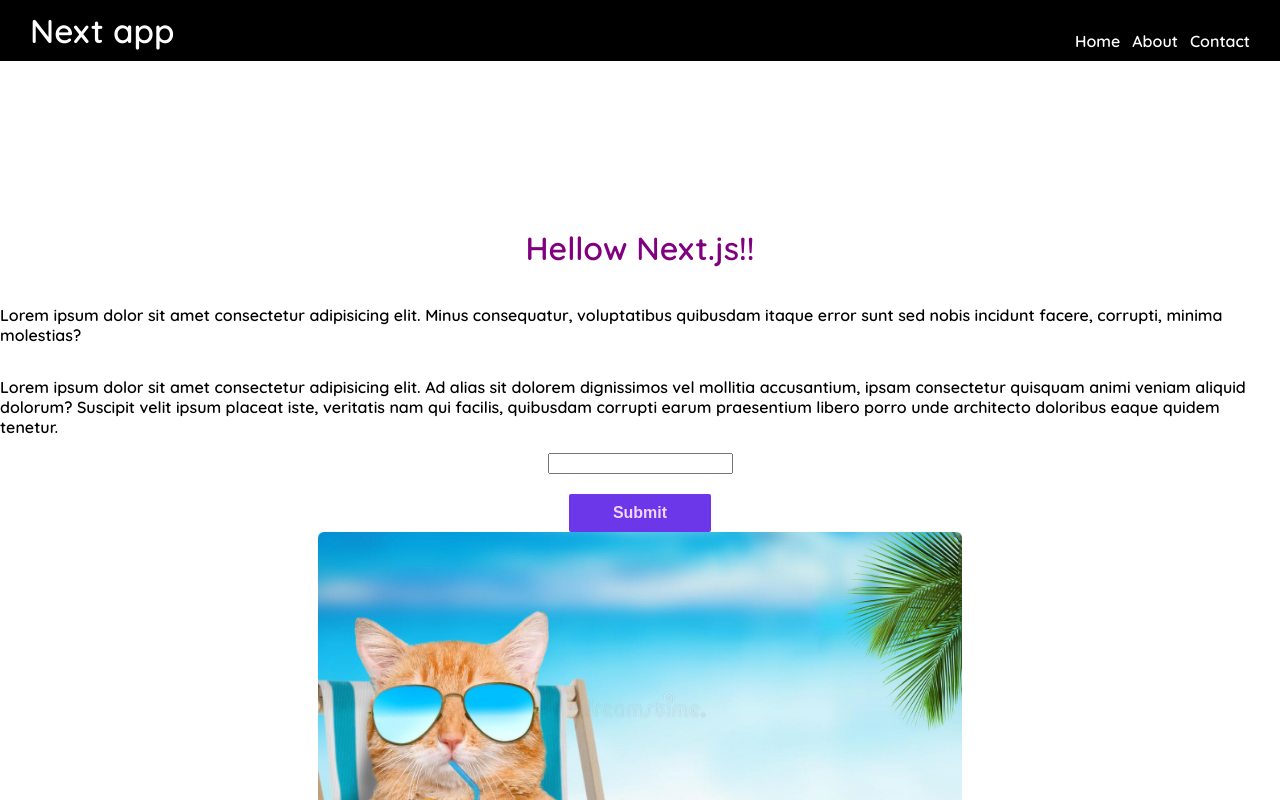
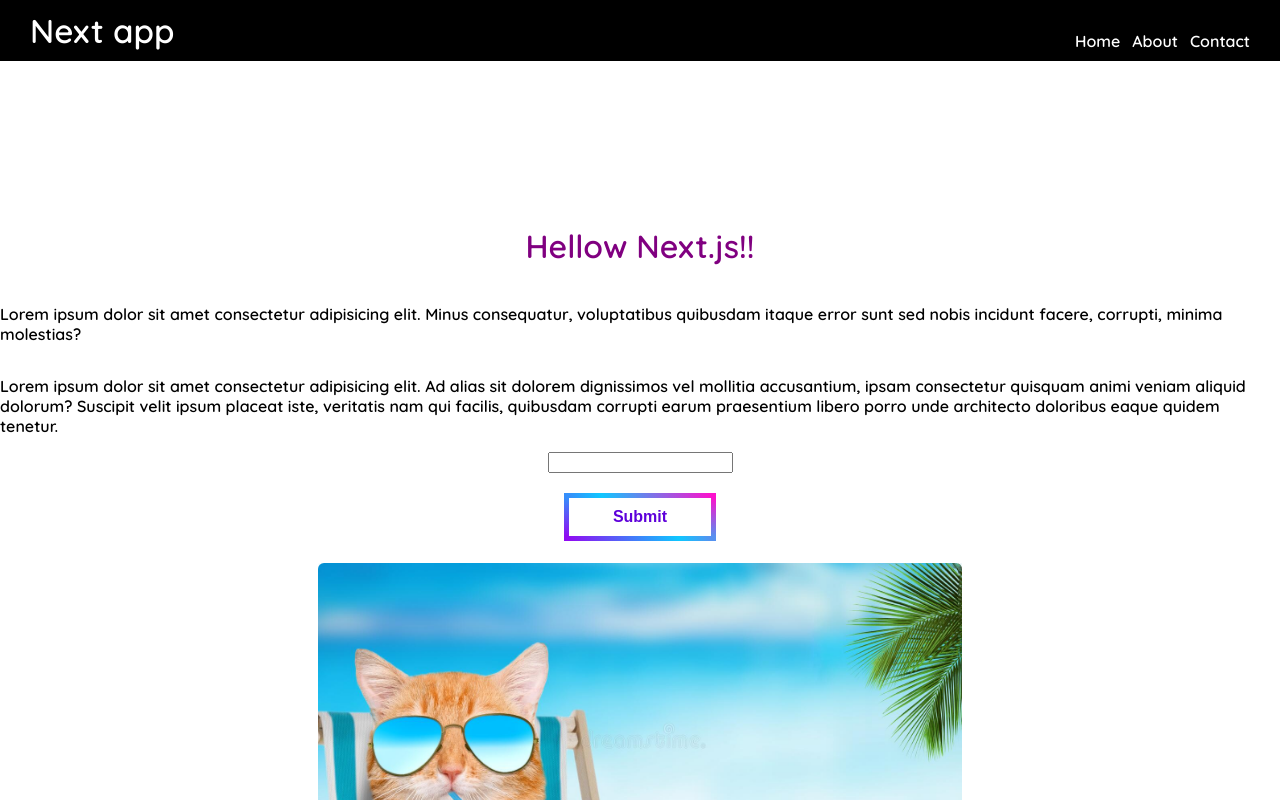
Before and after one commit to masum691/next-app, a Next.js app: page / in a window 1280 px wide. Shown: the top 800 px of the page. Built offline with nearby package versions, Linux system fonts and the light colour scheme.

Commit message:
animated btn

```diff
--- a/styles/Home.module.css
+++ b/styles/Home.module.css
@@ -17,14 +17,19 @@
   align-items: center;
 }
 .btn{
-  border: 0;
-  background-color: rgb(108, 54, 233);
+  border: 5px solid;
+  border-image: linear-gradient(210deg, #FF0FCC, rgb(15, 199, 255), #910AF2) 1;
   padding: 10px 44px;
   font-size: 16px;
-  border-radius: 2px;
+  background-color: rgba(255, 255, 255, 0);
   font-weight: 700;
-  color: rgb(240, 213, 255);
   cursor: pointer;
+  margin-bottom: 22px;
+  color: rgb(94, 0, 218);
+}
+.btn:hover{
+  border: 5px solid;
+  border-image: linear-gradient(20deg, rgb(15, 199, 255),#FF0FCC) 1;
 }
 .footer {
   display: flex;
```
